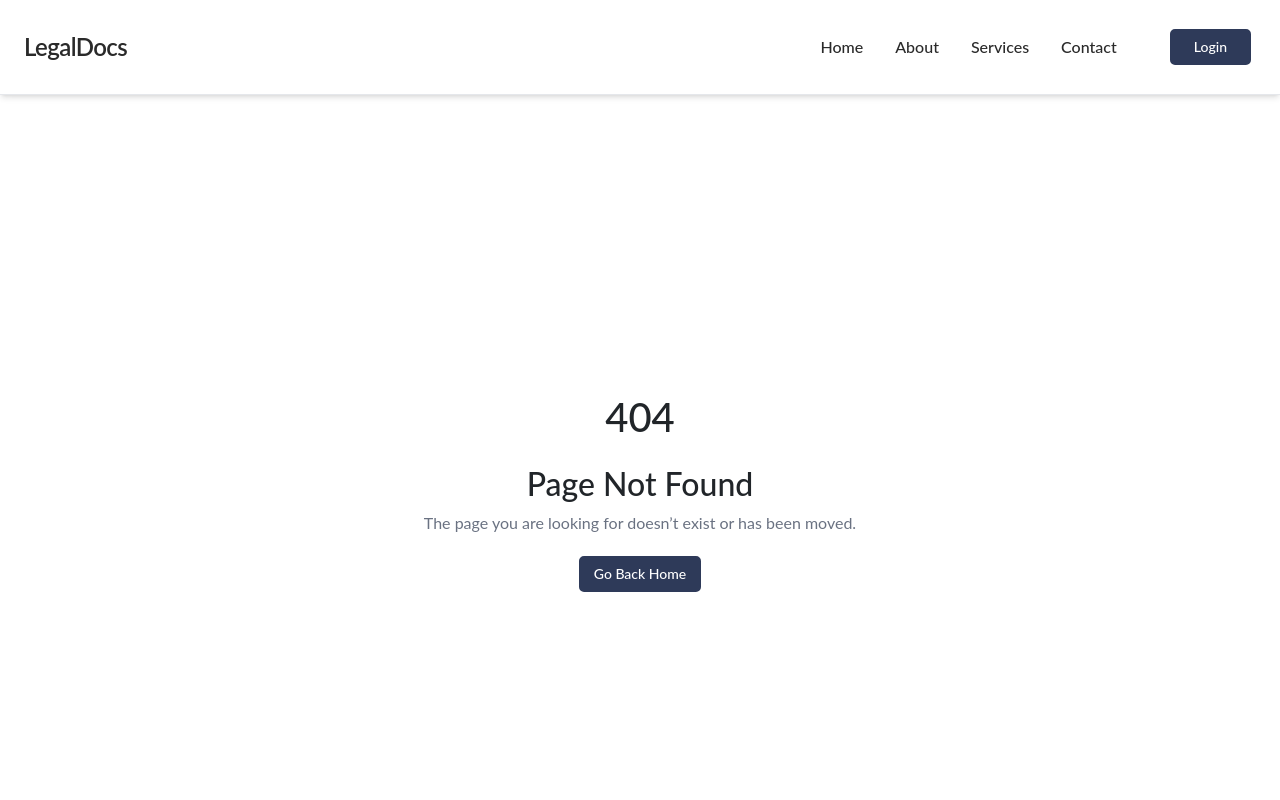
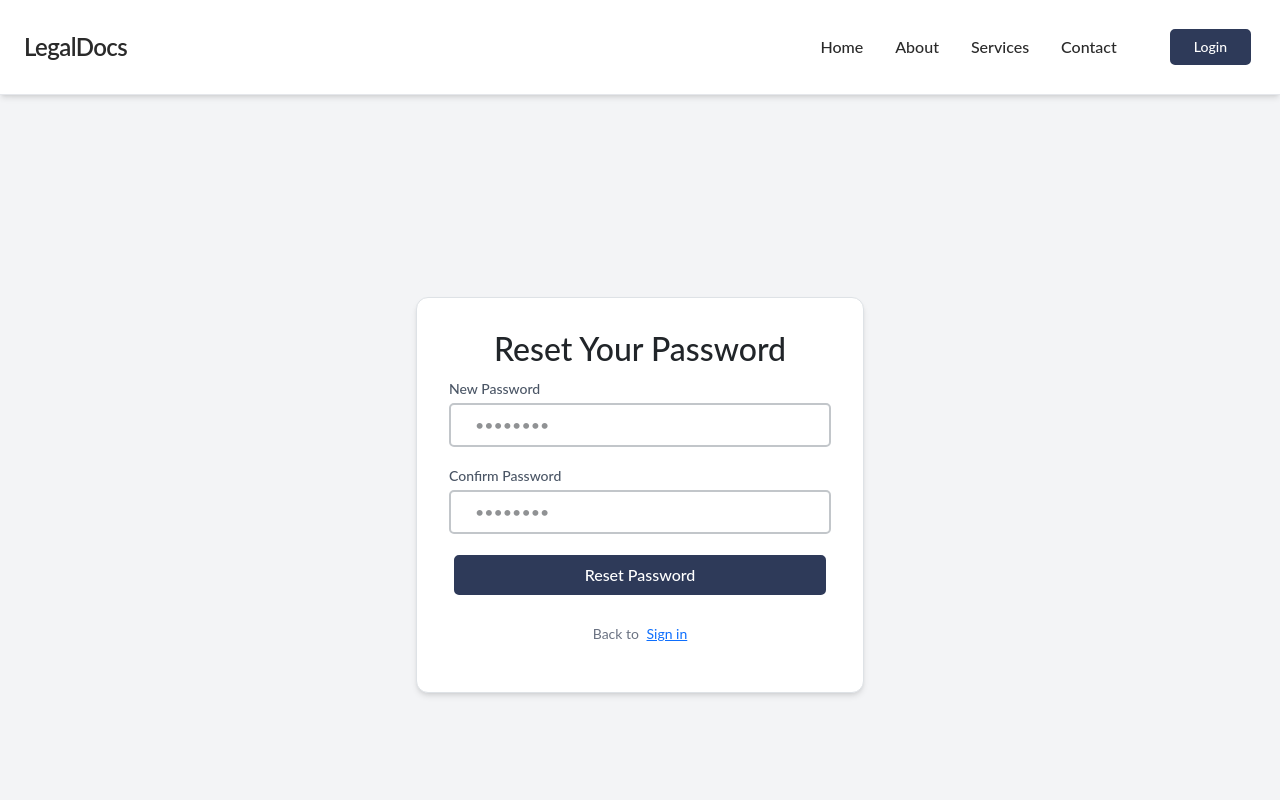
Before and after one commit to LegalDocs-Generator/frontend, a React (Vite) app in the folder client/: page /reset-password/1 in a window 1280 px wide. Shown: the top 800 px of the page. Built offline with nearby package versions, Linux system fonts and the light colour scheme.

Commit message:
Forgot & Reset Page Added

```diff
--- /dev/null
+++ b/client/src/pages/ForgotPassword.jsx
@@ -0,0 +1,52 @@
+import { useState } from 'react';
+import { Link } from 'react-router-dom';
+
+const ForgotPassword = () => {
+  const [email, setEmail] = useState('');
+
+  const handleSubmit = (e) => {
+    e.preventDefault();
+  };
+
+  return (
+    <div className="min-h-screen flex items-center justify-center bg-gray-100 px-4">
+      <div className="bg-white p-8 rounded-xl shadow-md w-full max-w-md border border-gray-200">
+        <h2 className="text-2xl font-semibold text-gray-700 mb-6 text-center">
+          Forgot Password
+        </h2>
+
+        <form onSubmit={handleSubmit} className="space-y-4">
+          <div>
+            <label className="block text-sm font-medium text-gray-600 mb-1">
+              Enter your email address
+            </label>
+            <input
+              type="email"
+              className="w-full input px-4 py-2 rounded-md"
+              placeholder="you@example.com"
+              value={email}
+              onChange={(e) => setEmail(e.target.value)}
+              required
+            />
+          </div>
+
+          <button
+            type="submit"
+            className="w-full button save_button text-white py-2 rounded-md font-medium hover:bg-blue-700 transition"
+          >
+            Send Reset Link
+          </button>
+        </form>
+
+        <p className="mt-4 text-sm text-gray-500 text-center">
+          Remember your password?{' '}
+          <Link to="/login" className="text-blue-600 hover:underline ml-1">
+            Sign in
+          </Link>
+        </p>
+      </div>
+    </div>
+  );
+};
+
+export default ForgotPassword;
--- a/client/src/pages/PageNotFound.jsx
+++ b/client/src/pages/PageNotFound.jsx
@@ -2,7 +2,7 @@ import { Link } from 'react-router-dom';
 
 const NotFound = () => {
   return (
-    <div className="min-h-screen flex flex-col justify-center items-center bg-white px-4">
+    <div className="min-h-120 flex flex-col justify-center items-center px-4">
       <h1 className="text-7xl font-bold text-gray-400 mb-4">404</h1>
       <h2 className="text-2xl font-semibold text-gray-600 mb-2">
         Page Not Found
--- /dev/null
+++ b/client/src/pages/ResetPassword.jsx
@@ -0,0 +1,71 @@
+import { useState } from 'react';
+import { Link } from 'react-router-dom';
+
+const ResetPassword = () => {
+  const [password, setPassword] = useState('');
+  const [confirm, setConfirm] = useState('');
+
+  const handleSubmit = (e) => {
+    e.preventDefault();
+    if (password !== confirm) {
+      alert("Passwords don't match");
+      return;
+    }
+  };
+
+  return (
+    <div className="min-h-screen flex items-center justify-center bg-gray-100 px-4">
+      <div className="bg-white p-8 rounded-xl shadow-md w-full max-w-md border border-gray-200">
+        <h2 className="text-2xl font-semibold text-gray-700 mb-6 text-center">
+          Reset Your Password
+        </h2>
+
+        <form onSubmit={handleSubmit} className="space-y-4">
+          <div>
+            <label className="block text-sm font-medium text-gray-600 mb-1">
+              New Password
+            </label>
+            <input
+              type="password"
+              className="w-full input px-4 py-2 rounded-md"
+              placeholder="••••••••"
+              value={password}
+              onChange={(e) => setPassword(e.target.value)}
+              required
+            />
+          </div>
+
+          <div>
+            <label className="block text-sm font-medium text-gray-600 mb-1">
+              Confirm Password
+            </label>
+            <input
+              type="password"
+              className="w-full input px-4 py-2 rounded-md"
+              placeholder="••••••••"
+              value={confirm}
+              onChange={(e) => setConfirm(e.target.value)}
+              required
+            />
+          </div>
+
+          <button
+            type="submit"
+            className="w-full button save_button text-white py-2 rounded-md font-medium hover:bg-blue-700 transition"
+          >
+            Reset Password
+          </button>
+        </form>
+
+        <p className="mt-4 text-sm text-gray-500 text-center">
+          Back to{' '}
+          <Link to="/login" className="text-blue-600 hover:underline ml-1">
+            Sign in
+          </Link>
+        </p>
+      </div>
+    </div>
+  );
+};
+
+export default ResetPassword;
```
Also changed, not shown: client/src/main.jsx (+10 -0 lines).
